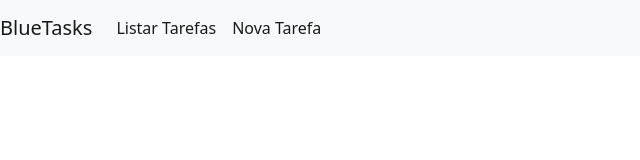
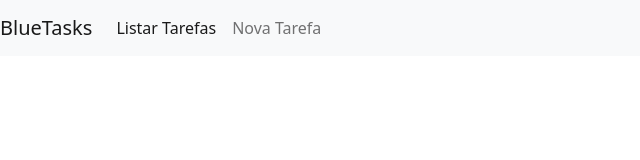
Before and after one commit to augustobellinaso/bluetasks, a React (Create React App) app in the folder bluetasks-frontend/: page / in a window 1280 px wide. Shown: the top 160 px of the page, without its empty margins (0-640 px from the left). Built offline with nearby package versions, Linux system fonts and the light colour scheme.

Commit message:
Processando os cliques na barra de navegação

```diff
--- a/bluetasks-frontend/src/components/NavBar.js
+++ b/bluetasks-frontend/src/components/NavBar.js
@@ -1,40 +1,60 @@
-import React, { Component } from 'react';
-import { APP_NAME } from '../constants';
-import NavBarItem from './NavBarItem';
+import React, { Component } from "react";
+import { APP_NAME } from "../constants";
+import NavBarItem from "./NavBarItem";
 
 class NavBar extends Component {
-
   constructor(props) {
     super(props);
 
     this.state = {
       items: [
-                { name: "Listar Tarefas", href: "/" },
-                { name: "Nova Tarefa", href: "/form" }
-            ]
-        }
+        { name: "Listar Tarefas", href: "/", active: true },
+        { name: "Nova Tarefa", href: "/form", active: false },
+      ],
+    };
+
+    this.onClickHandler = this.onClickHandler.bind(this);
   }
 
-    onClickHandler(item) {
-        alert(item.name);
+  onClickHandler(itemClicked) {
+    const items = [...this.state.items];
+
+    items.forEach((item) => {
+      if (item.name === itemClicked.name) {
+        item.active = true;
+      } else {
+        item.active = false;
       }
+    });
 
+    this.setState({ items });
+  }
 
   render() {
     return (
       <div>
         <nav className="navbar navbar-expand-lg navbar-light bg-light">
           <span className="navbar-brand mb-0 h1">{APP_NAME}</span>
-                    <button className="navbar-toggler" type="button" data-toggle="collapse" data-target="#navbarText" aria-controls="navbarText" aria-expanded="false" aria-label="Toggle navigation">
+          <button
+            className="navbar-toggler"
+            type="button"
+            data-toggle="collapse"
+            data-target="#navbarText"
+            aria-controls="navbarText"
+            aria-expanded="false"
+            aria-label="Toggle navigation"
+          >
             <span className="navbar-toggler-icon"></span>
           </button>
           <div className="collapse navbar-collapse" id="navbarText">
             <div className="navbar-nav mr-auto">
-                            {this.state.items.map(
-                                i => <NavBarItem
+              {this.state.items.map((i) => (
+                <NavBarItem
+                  key={i.name}
                   item={i}
                   onClick={this.onClickHandler}
-                                />)}
+                />
+              ))}
             </div>
           </div>
         </nav>
--- a/bluetasks-frontend/src/components/NavBarItem.js
+++ b/bluetasks-frontend/src/components/NavBarItem.js
@@ -1,14 +1,16 @@
-import React, { Component } from 'react';
-import { Link } from 'react-router-dom';
+import React, { Component } from "react";
+import { Link } from "react-router-dom";
 
 class NavBarItem extends Component {
   render() {
     return (
       <div>
         <Link
-                    className="nav-item nav-link active"
+          className={`nav-item nav-link ${
+            this.props.item.active ? "active" : ""
+          }`}
           to={this.props.item.href}
-                    onClick={e => this.props.onClick(this.props.item)}
+          onClick={(e) => this.props.onClick(this.props.item)}
         >
           {this.props.item.name}
         </Link>
```
Lines whose indentation alone changed are shown as unchanged.
